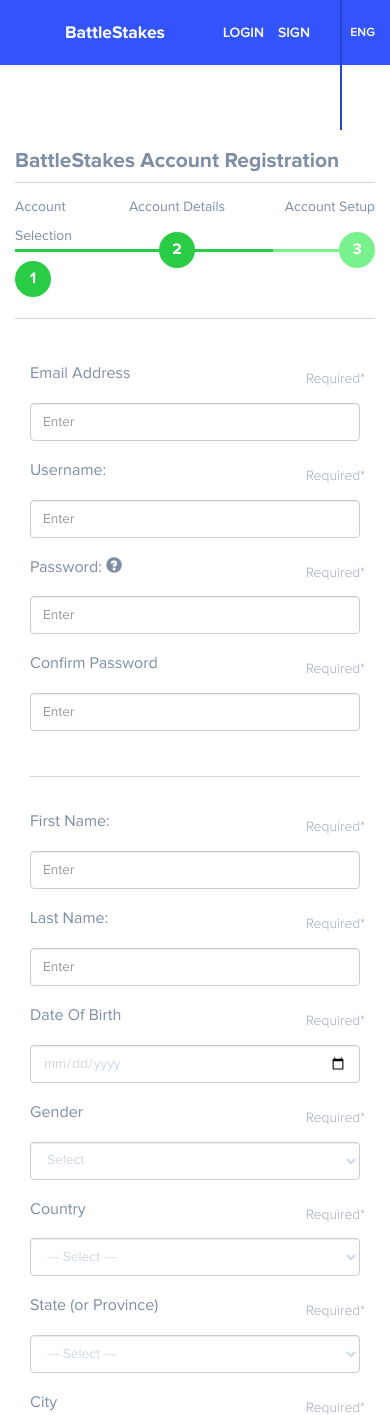
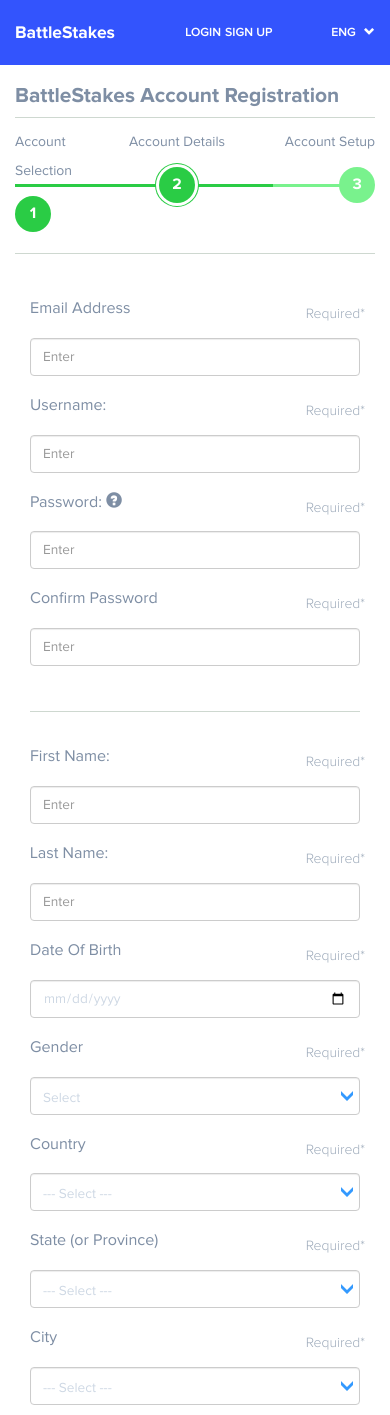
Before and after one commit to sergsagan/Account-Registration-Scenarios, a plain HTML site: page index.html in a window 390 px wide. Shown: the top 1415 px of the page. Drawn offline with nearby package versions, Linux system fonts and the light colour scheme.

Commit message:
changes images 05.01.16

```diff
--- a/css/style.css
+++ b/css/style.css
@@ -182,6 +182,8 @@ h1{
     font-weight: 700;
     margin: 0 auto;
     z-index: 100;
+    box-shadow: #ffffff 0 0 0  3px,
+                #2acc45 0 0 0  4px;
 }
 .number-right{
     background-color: rgb(121, 242, 141);
@@ -233,7 +235,7 @@ label{
     text-align: left;
 }
 .white-tooltip + .tooltip > .tooltip-inner {
-    border: 1px solid #ced8e4;
+    /*border: 1px solid #ced8e4;*/
     background-color:  #ffffff;
     box-shadow: 0 5px 5px 0 rgba(0, 0, 0, 0.12);
     width: 320px;
@@ -321,6 +323,23 @@ label{
     line-height: 2;
     text-align: left
 }
+select{
+    /*for WebKit*/
+    -webkit-appearance: none;
+    /* for FF */
+    -moz-appearance: none;
+    text-indent: 0.01px;
+    text-overflow: '';
+    /* for IE */
+    -ms-appearance: none;
+    appearance: none!important;
+    background-image: url('/img/arrow24.png')!important;
+    background-position: right center;
+    background-repeat: no-repeat;
+}
+
+
+
 
 .clearfix:before,
 .clearfix:after{
@@ -335,3 +354,18 @@ label{
 .clearfix{
     zoom: 1; /* ie 6/7 */
 }
+@media(max-width: 480px){
+    .logo {
+        margin-left: 0;
+    }
+    .lang{
+        border-left: 0;
+        margin-left: -10px;
+    }
+    .login {
+        font-size: 0.875em;
+        margin-right: 5px;
+        margin-left: -5px;
+    }
+
+}
--- a/index.html
+++ b/index.html
@@ -23,16 +23,16 @@
 <header>
     <div class="container-fluid">
         <div class="row">
-            <div class="col-md-8 col-sm-8 col-xs-6">
+            <div class="col-md-9 col-sm-8 col-xs-4">
                 <div class="logo">BattleStakes</div>
             </div>
-            <div class="col-md-3 col-sm-3 col-xs-4 text-right">
+            <div class="col-md-2 col-sm-3 col-xs-5 text-right">
                 <div class="login-group" id="login-group">
                     <a href="#" class="login">Login</a>
-                    <a href="#" class="login">Sign Up</a>
+                    <a href="#" class="login">Sign up</a>
                 </div>
             </div>
-            <div class="col-md-1 col-sm-1 col-xs-2 text-right">
+            <div class="col-md-1 col-sm-1 col-xs-3 text-right">
                 <div class="lang">ENG <i class="glyphicon glyphicon-chevron-down"></i></div>
             </div>
         </div>
@@ -97,7 +97,7 @@
 
                                 </i></span></label><span class="required control-label">Required*</span>
                                 <div class="col-md-12 col-sm-12 col-xs-12">
-                                    <input class="form-control" type="password" name="password" maxlength="8" pattern="[a-zA-Z0-9]+" value="" autocomplete="off" placeholder="Enter" required>
+                                    <input class="form-control" type="password" name="password" minlength="5" maxlength="10" pattern="[a-zA-Z0-9]+" value="" autocomplete="off" placeholder="Enter" required>
                                 </div>
                             </div>
                         </div>
@@ -105,7 +105,7 @@
                             <div class="form-group">
                                 <label class="col-md-8 col-sm-8 col-xs-8 control-label">Confirm Password</label><span class="required control-label">Required*</span>
                                 <div class="col-md-12 col-sm-12 col-xs-12">
-                                    <input class="form-control" type="password" name="confirm" maxlength="8" pattern="[a-zA-Z0-9]+" value="" autocomplete="off" placeholder="Enter" required>
+                                    <input class="form-control" type="password" name="confirm" minlength="5" maxlength="10" pattern="[a-zA-Z0-9]+" value="" autocomplete="off" placeholder="Enter" required>
                                 </div>
                             </div>
                         </div>
```
Also changed, not shown: img/arrow16.png (added), img/arrow24.png (added).
